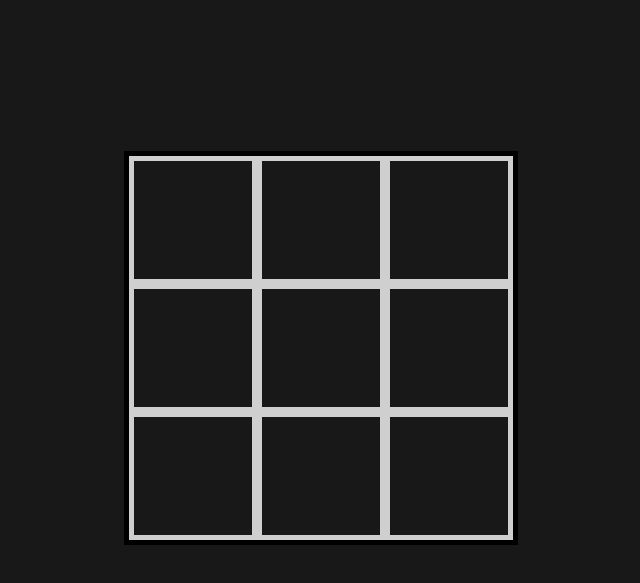
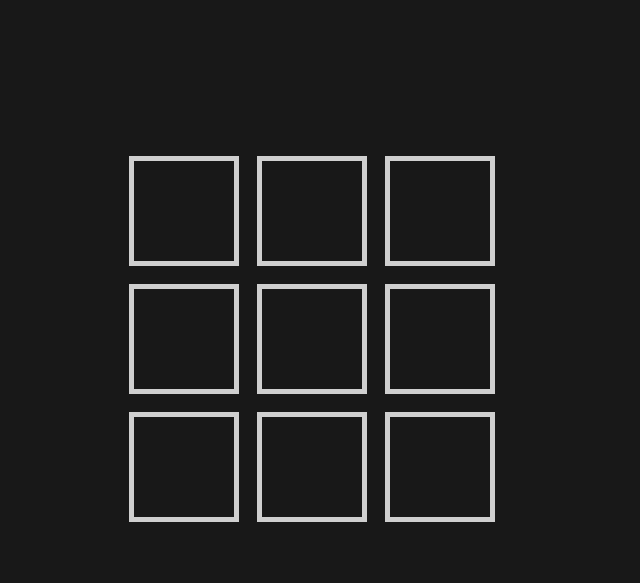
Before and after one commit to LeoCoelhoP/tic-tac-toe, a plain HTML site: page index.html in a window 1280 px wide. Shown: the part 111-694 px from the top of the page, without its empty margins (319-959 px from the left). Drawn offline with Linux system fonts and the light colour scheme.

Commit message:
Modify style.css

```diff
--- a/css/style.css
+++ b/css/style.css
@@ -28,7 +28,6 @@ h1 {
 
     align-self: center;
     justify-self: center;
-    border: 5px solid rgb(0, 0, 0);
 
 }
 
@@ -38,6 +37,8 @@ h1 {
     display: grid;
     justify-items: center;
     align-items: center;
+    width:100px;
+    height: 100px;
 
 }
 
```
